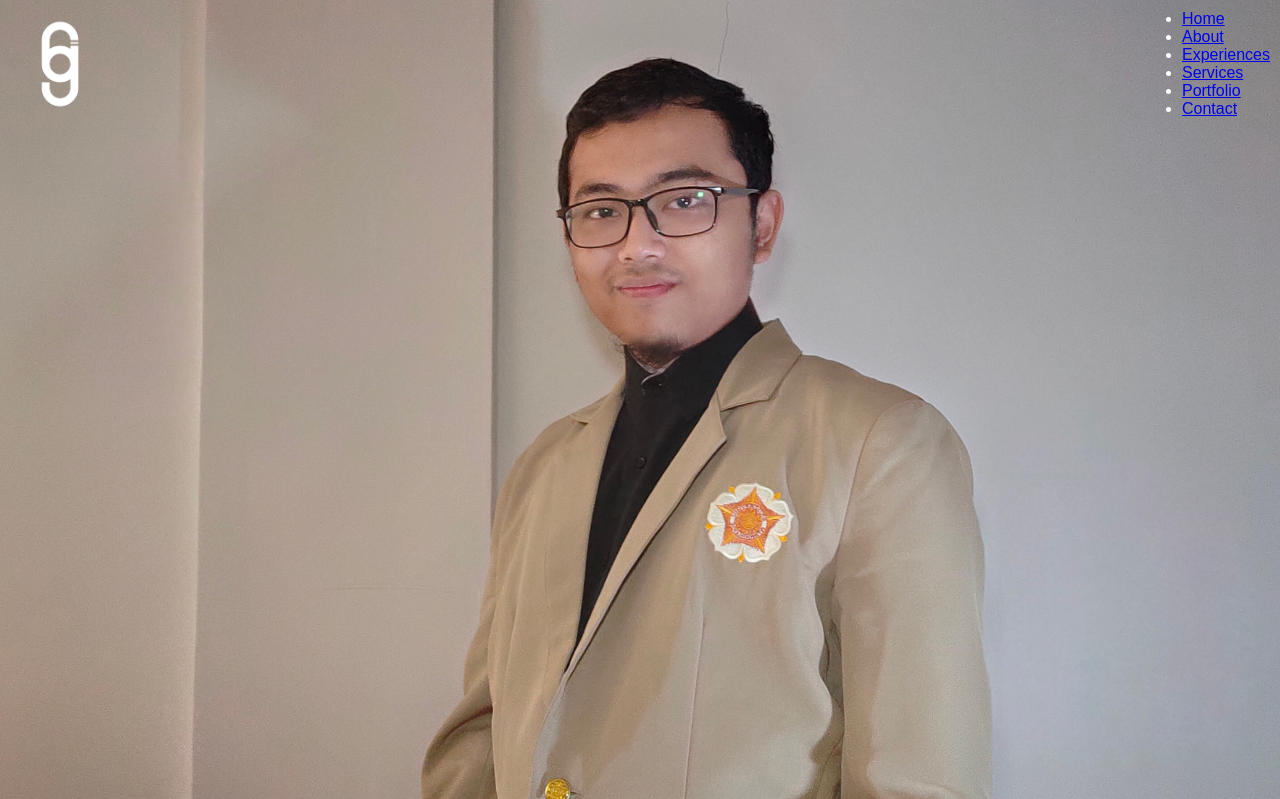
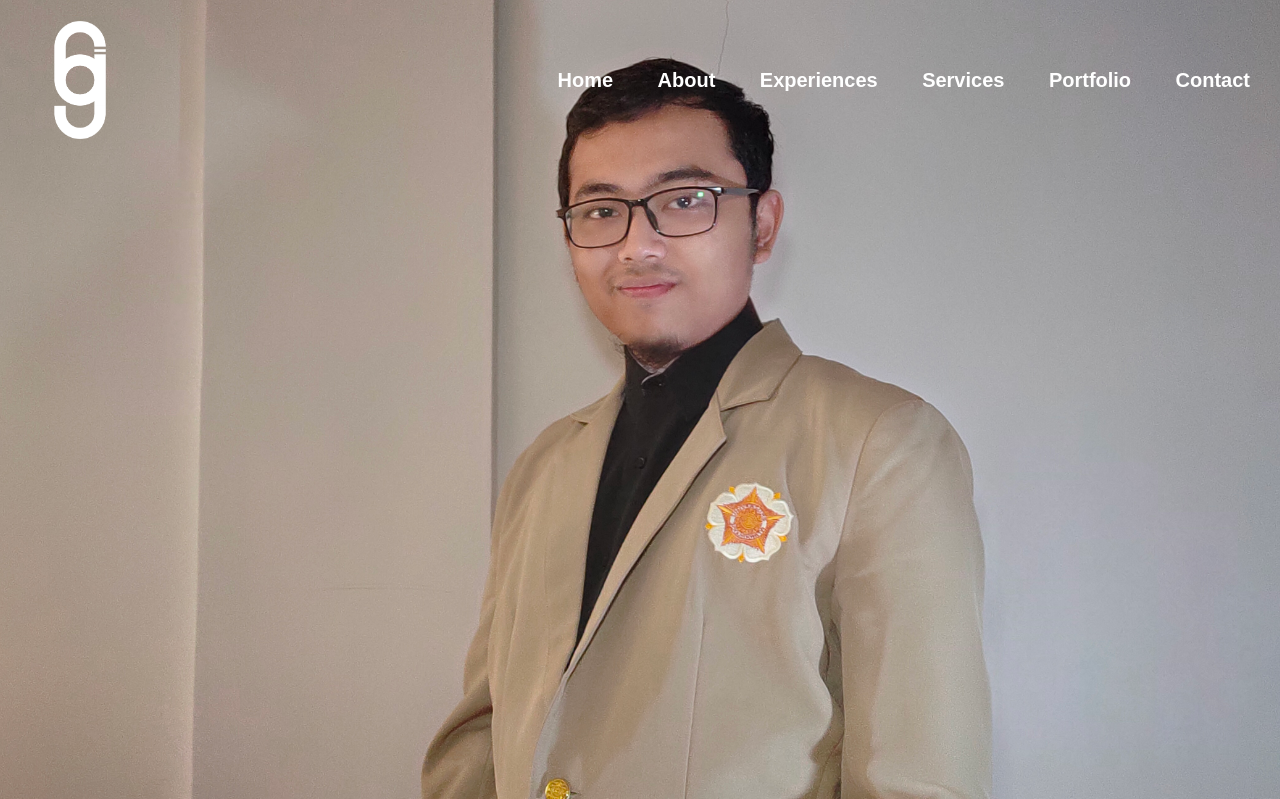
Before and after one commit to gigahidjrikaaa/gigahidjrikaaa.github.io, a PHP site: page / in a window 1280 px wide. Shown: the top 799 px of the page. Run offline with PHP 8.4, Linux system fonts and the light colour scheme.

Commit message:
Added header style & animations

```diff
--- a/style.css
+++ b/style.css
@@ -33,3 +33,37 @@ nav {
     align-items: center;
     flex-wrap: wrap;
 }
+
+.logo {
+    width: 140px;
+}
+
+nav ul li {
+    display: inline-block;
+    list-style: none;
+    margin: 10px 20px;
+    position: relative;
+}
+
+nav ul li a {
+    color: #FFFFFF;
+    text-decoration: none;
+    font-size: 20px;
+    font-weight: bold;
+}
+
+nav ul li a::after {
+    content: '';
+    width: 0%;
+    height: 3px;
+    background: yellow;
+    position: absolute;
+    left: 0px;
+    bottom: -6px;
+    transition: 0.5s;
+}
+
+nav ul li a:hover::after {
+    width: 100%;
+    transition: 0.5s;
+}
```
